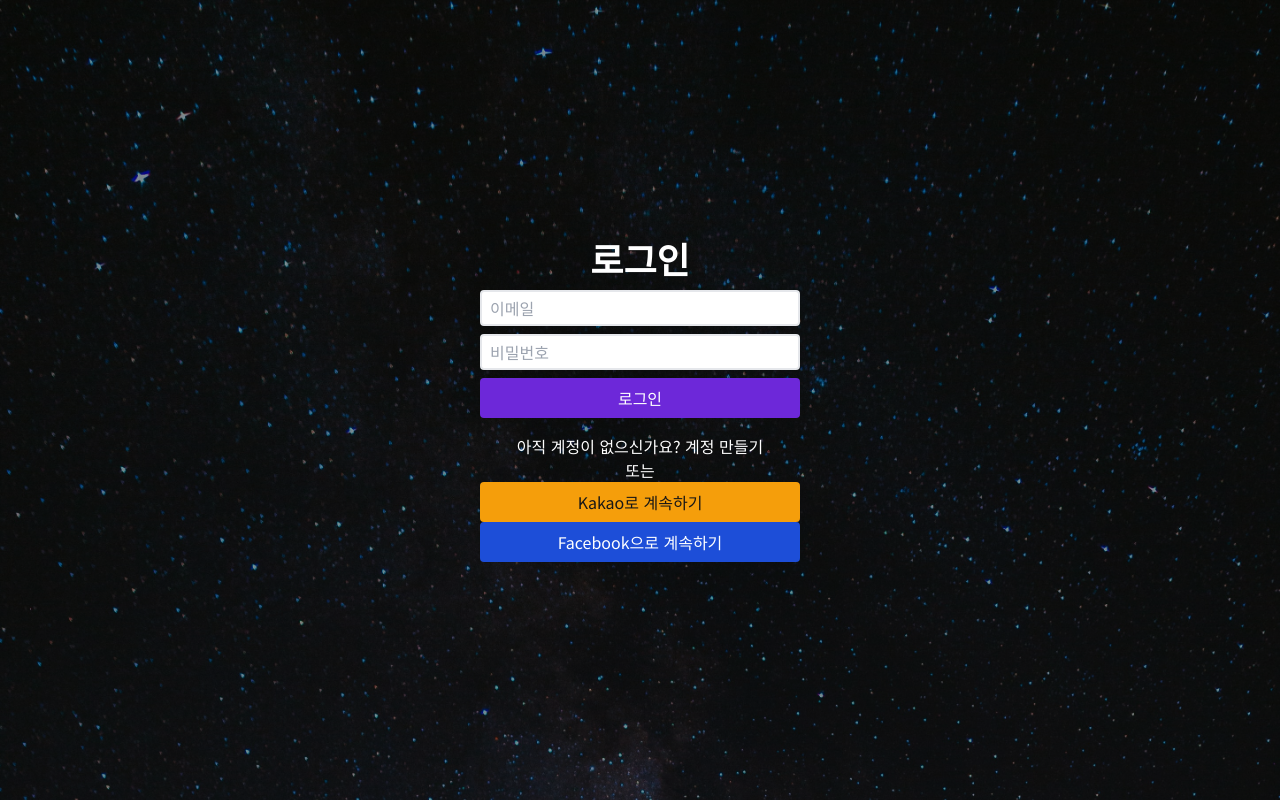
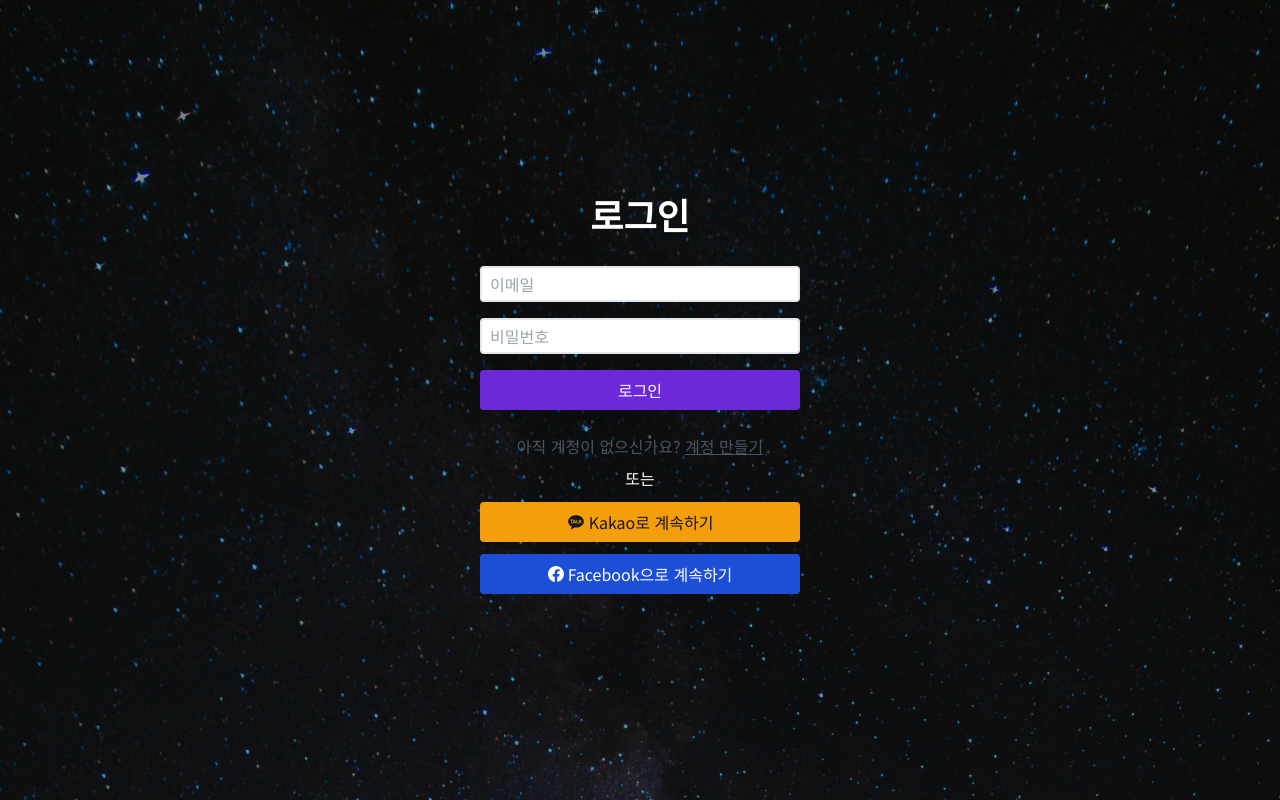
Before and after one commit to Yongveloper/My-own-secret-space, a React (Create React App) app in the folder client/: page /login in a window 1280 px wide. Built offline with nearby package versions, Linux system fonts and the light colour scheme.

Commit message:
[스타일] 로그인 라우트 스타일링

```diff
--- a/client/src/components/common/Buttons/LoginBtn.tsx
+++ b/client/src/components/common/Buttons/LoginBtn.tsx
@@ -1,6 +1,6 @@
 function LoginBtn() {
   return (
-    <button className="button bg-violet-700 active:bg-violet-800 mb-4">
+    <button className="button bg-violet-700 active:bg-violet-800">
       로그인
     </button>
   );
--- a/client/src/index.css
+++ b/client/src/index.css
@@ -20,5 +20,9 @@ body {
 }
 
 .button {
-  @apply w-full py-2 px-12 rounded;
+  @apply w-full flex items-center justify-center py-2 px-12 mb-3 rounded;
 }
+
+.login-input {
+  @apply w-full px-2 py-1 border-solid border-2 rounded text-neutral-900 mb-4;
+}
--- a/client/src/pages/Login.tsx
+++ b/client/src/pages/Login.tsx
@@ -1,32 +1,30 @@
+import { BsFacebook } from 'react-icons/bs';
+import { RiKakaoTalkFill } from 'react-icons/ri';
 import LoginBtn from '../components/common/Buttons/LoginBtn';
 
 function Login() {
   return (
     <div className="content-wrap">
-      <h1 className="text-4xl font-bold mb-3">로그인</h1>
+      <h1 className="text-4xl font-bold mb-8">로그인</h1>
       <form>
-        <input
-          type="email"
-          placeholder="이메일"
-          className="w-full px-2 py-1 border-solid border-2 rounded text-neutral-900 mb-2"
-        />
-        <input
-          type="password"
-          placeholder="비밀번호"
-          className="w-full px-2 py-1 border-solid border-2 rounded text-neutral-900 mb-2"
-        />
+        <input type="email" placeholder="이메일" className="login-input" />
+        <input type="password" placeholder="비밀번호" className="login-input" />
         <LoginBtn />
       </form>
-      <div>
-        <span>아직 계정이 없으신가요? 계정 만들기</span>
-      </div>
-      <div>
+      <div className="flex flex-col justify-center items-center m-3">
+        <span className="mb-2 text-gray-600">
+          아직 계정이 없으신가요? <span className="underline">계정 만들기</span>
+        </span>
         <span>또는</span>
       </div>
       <button className="button bg-amber-500 text-neutral-900">
+        <RiKakaoTalkFill className="mr-1 text-lg" />
         Kakao로 계속하기
       </button>
-      <button className="button bg-blue-700">Facebook으로 계속하기</button>
+      <button className="button bg-blue-700">
+        <BsFacebook className="mr-1" />
+        Facebook으로 계속하기
+      </button>
     </div>
   );
 }
```
